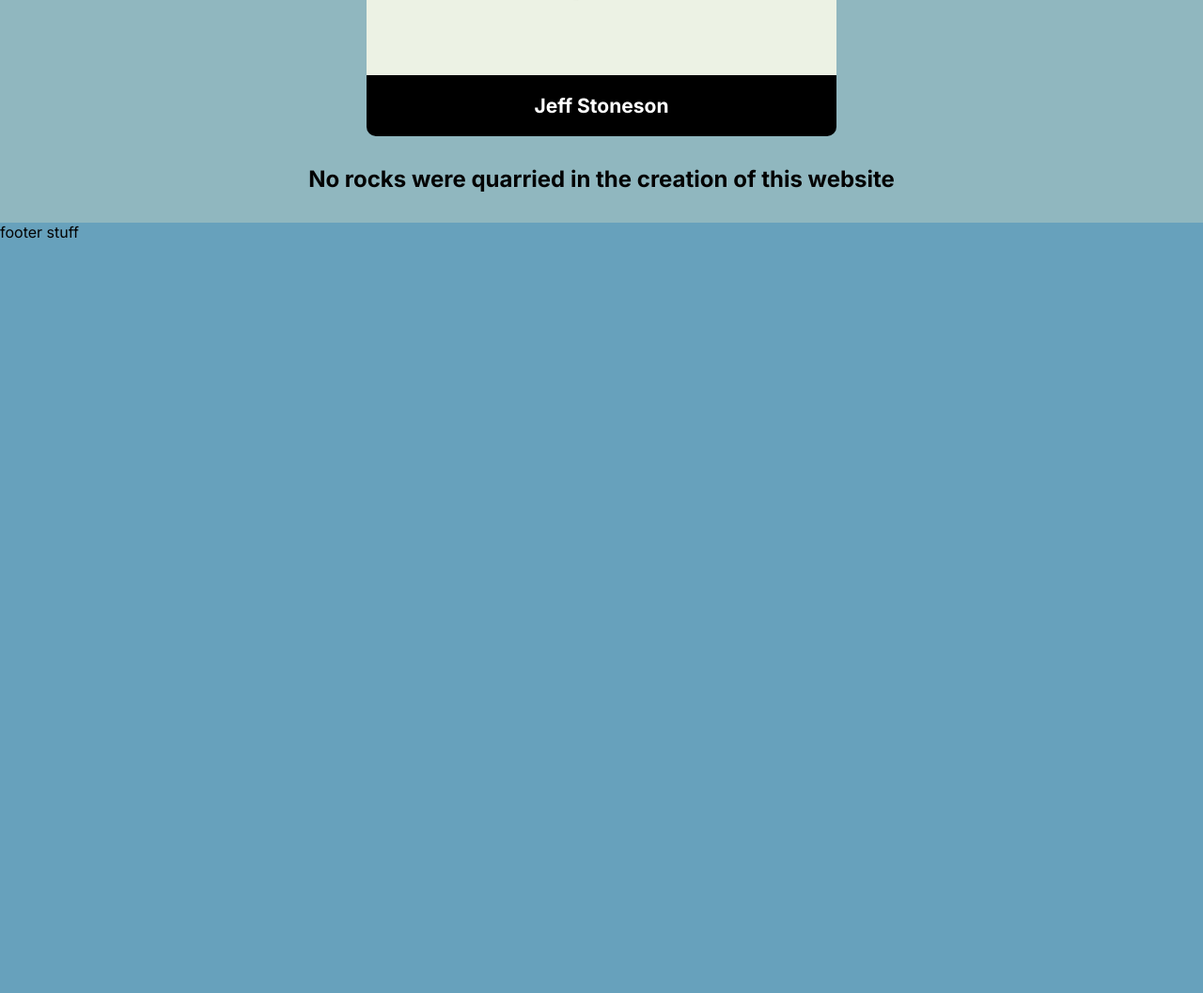
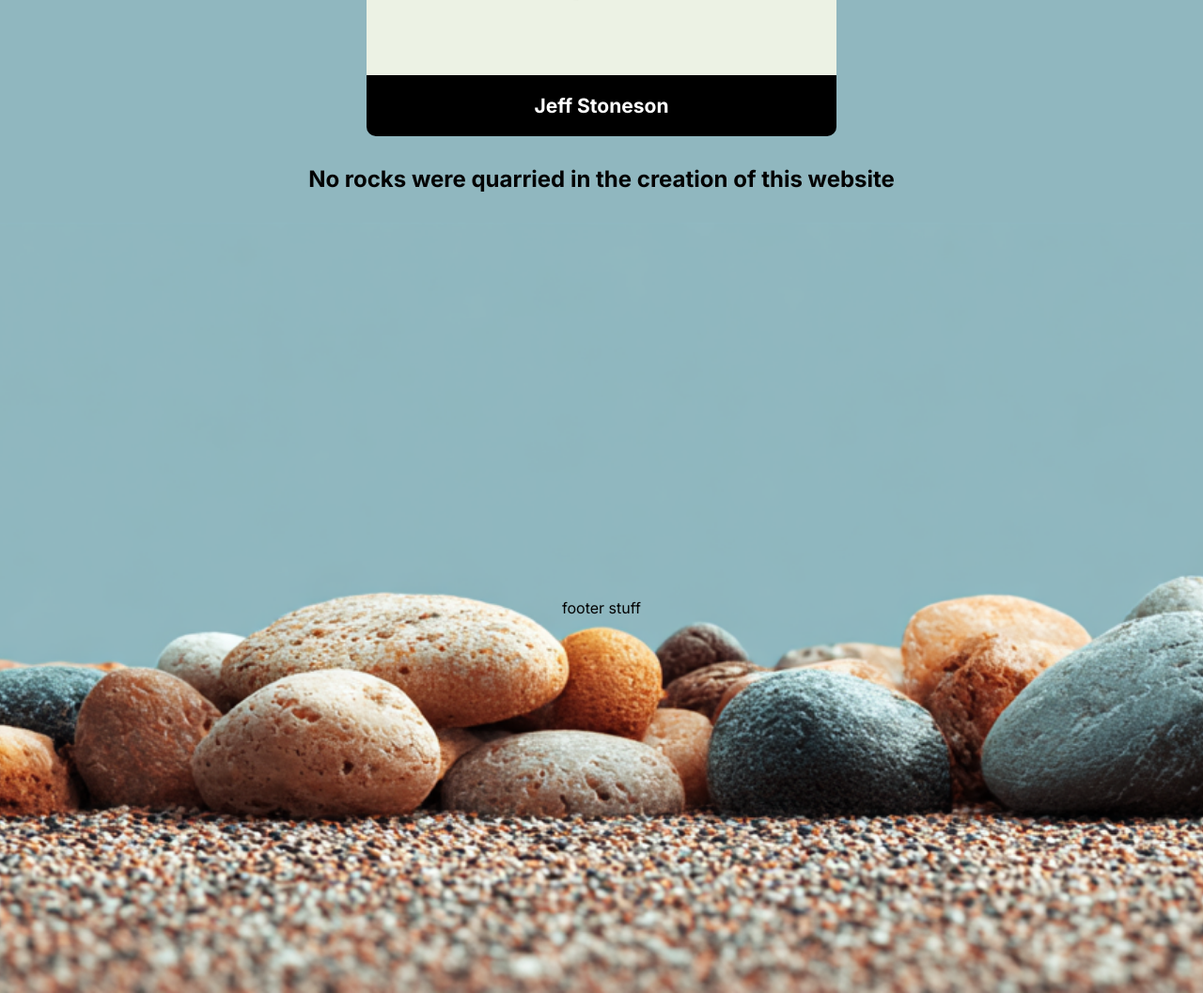
Before and after one commit to Mahroosh-Sajid/PeblePals_class_project, a plain HTML site: page index.html in a window 1280 px wide. Shown: the part 4292-5349 px from the top of the page at 94% size. Before the commit the page ends 4549 px from the top, so only its background shows below. Drawn offline with Linux system fonts and the light colour scheme.

Commit message:
footer start

```diff
--- a/css/home.css
+++ b/css/home.css
@@ -186,3 +186,9 @@ flex-wrap: wrap;
 gap: 25px;
 padding: 15px;
 }
+
+.main-footer{
+    background: url(../assets/footer_bg.png) center/cover no-repeat;
+    padding: 400px ;
+    text-align: center;
+}
```
